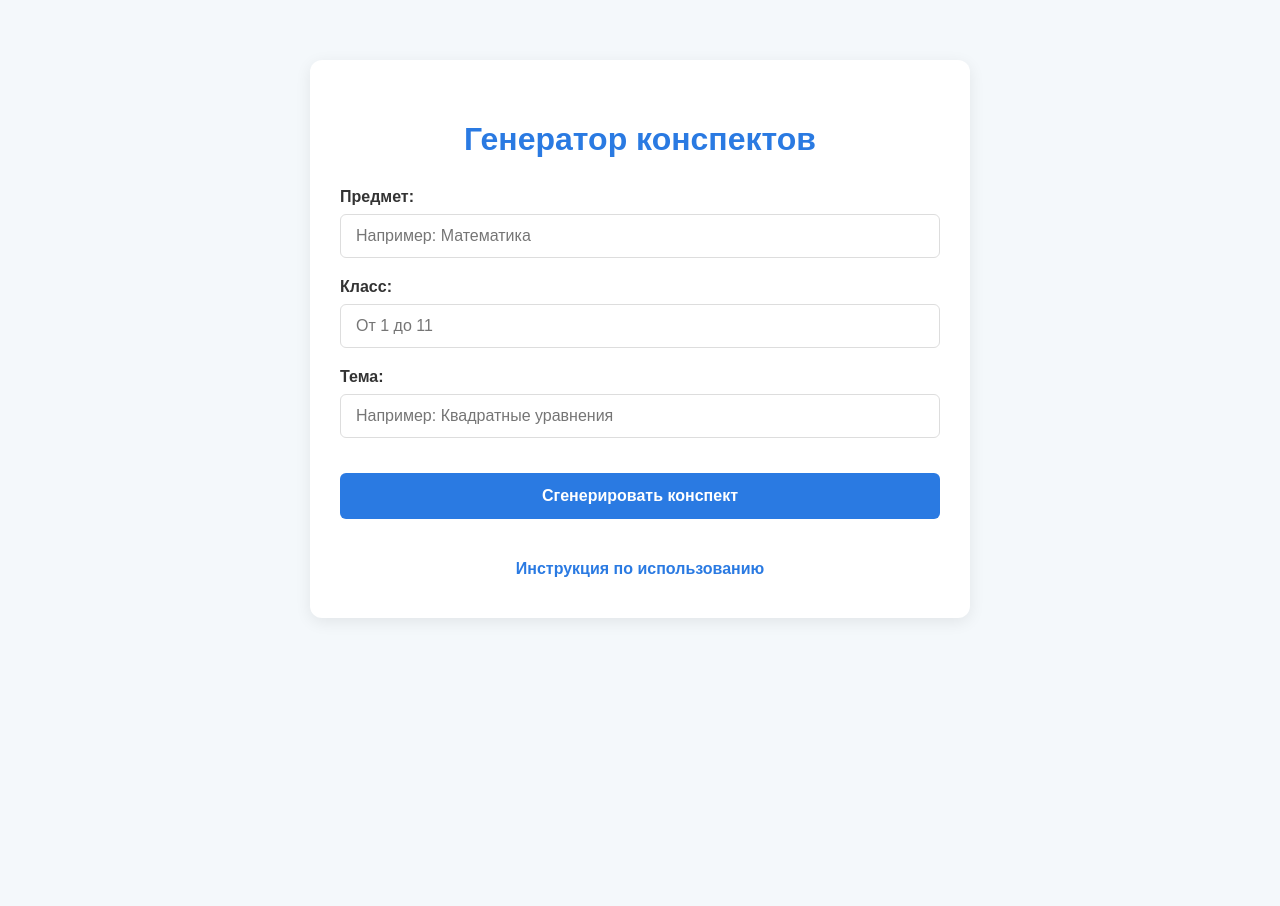
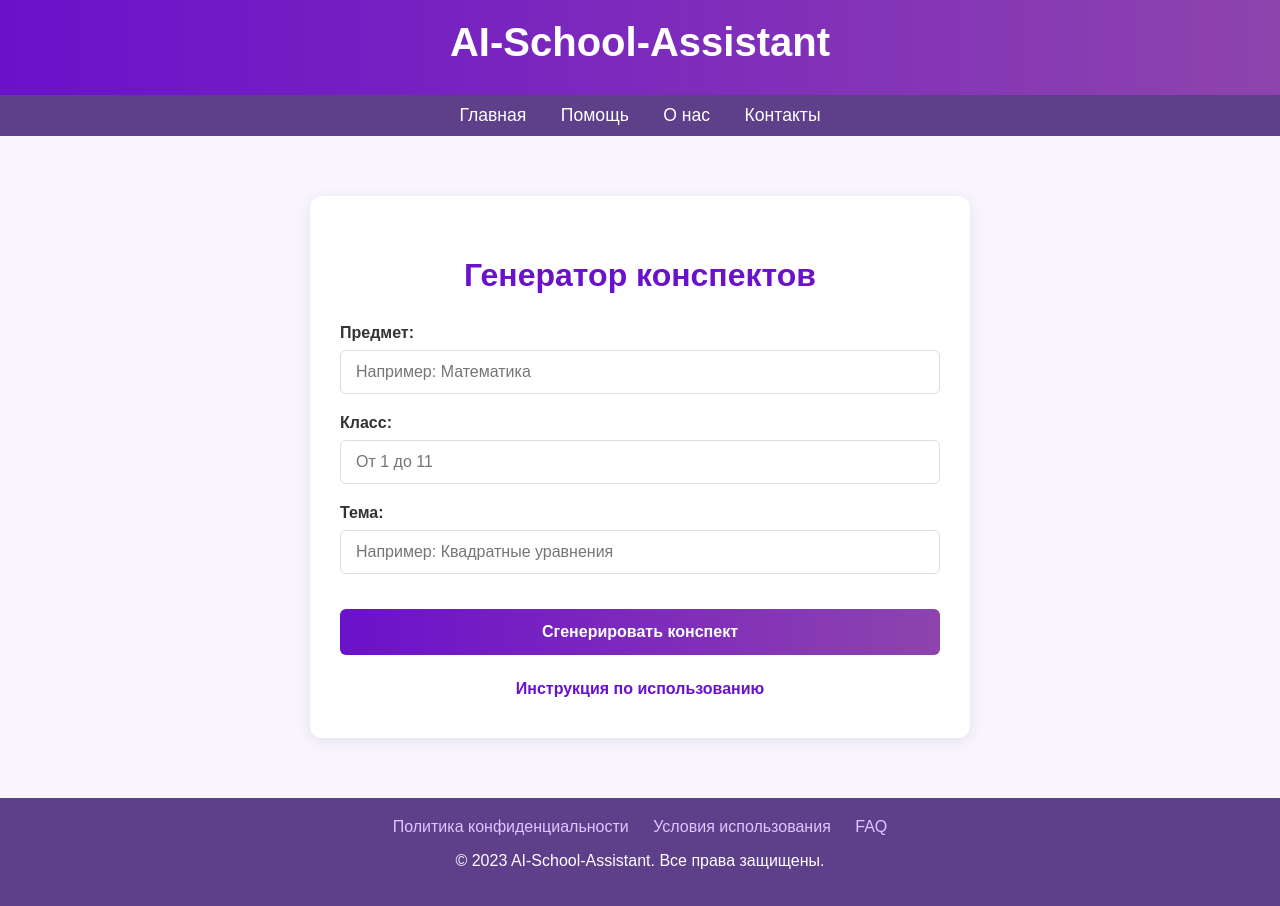
Before and after one commit to Avd0nin/AI-School-Assistant, a Flask app: page /make_summary in a window 1280 px wide. Before the commit the page ends 619 px from the top, so only its background shows below. Run offline with Flask 3, Linux system fonts and the light colour scheme.

Commit message:
половина того что делал, что то не сохранилось

```diff
--- a/backend/app.py
+++ b/backend/app.py
@@ -1,4 +1,4 @@
-from flask import Flask, Response, request, redirect
+from flask import Flask, Response, request, redirect, render_template, url_for
 import requests
 
 
@@ -15,13 +15,14 @@ class Maker:  # класс для генерации конспектов
         data = {
             "model": "deepseek-chat",
             "messages": [
-                {"role": "user", "content": f"отвечай с форматированием html и только по теме вопроса. представь, что ты учитель школьного предмета '{subject}' в {klass} классе. твой ученик хочет подготовится к контрольной работе по теме {theme}. подготовь для него краткий, но ёмкий конспект."}
+                {"role": "user", "content": f"отвечай с форматированием html в фиолетовом стиле и только по теме вопроса (чистый, абсолютно без постороннего контента, без побочных надписей). представь, что ты учитель школьного предмета '{subject}' в {klass} классе. твой ученик хочет подготовится к контрольной работе по теме {theme}. подготовь для него краткий, но ёмкий конспект."}
             ],
             "temperature": 1,  # управление креативностью (0-1)
             "max_tokens": 2000   # ограничение длины ответа
         }
 
         response = requests.post(self.url, json=data, headers=self.headers)
+        print(response.json()['choices'][0]['message']['content'])
         return response.json()['choices'][0]['message']['content']
 
 
@@ -30,240 +31,16 @@ main = Maker()
 
 app = Flask(__name__)
 
-
 # домашняя страницы
 @app.route('/', methods=['GET'])
-def index():
-    return '''
-    <!DOCTYPE html>
-    <html lang="ru">
-    <head>
-        <meta charset="UTF-8">
-        <meta name="viewport" content="width=device-width, initial-scale=1.0">
-        <title>AI-School-Assistant</title>
-        <style>
-            body {
-                font-family: 'Arial', sans-serif;
-                margin: 0;
-                padding: 0;
-                background-color: #f8f5ff;
-                color: #333;
-            }
-
-            header {
-                background: linear-gradient(to right, #6a11cb, #8e44ad);
-                color: white;
-                padding: 20px 0;
-                text-align: center;
-                box-shadow: 0 2px 5px rgba(0,0,0,0.1);
-            }
-
-            .logo {
-                font-size: 2.5em;
-                font-weight: bold;
-                margin-bottom: 10px;
-            }
-
-            nav {
-                background-color: #5d3f8a;
-                padding: 10px 0;
-            }
-
-            nav ul {
-                list-style-type: none;
-                margin: 0;
-                padding: 0;
-                text-align: center;
-            }
-
-            nav ul li {
-                display: inline;
-                margin: 0 15px;
-            }
-
-            nav ul li a {
-                color: white;
-                text-decoration: none;
-                font-size: 1.1em;
-                transition: color 0.3s;
-            }
-
-            nav ul li a:hover {
-                color: #d1c4e9;
-            }
-
-            main {
-                max-width: 1200px;
-                margin: 20px auto;
-                padding: 20px;
-                min-height: calc(100vh - 200px);
-            }
-
-            footer {
-                background-color: #4a235a;
-                color: white;
-                text-align: center;
-                padding: 20px 0;
-                margin-top: 20px;
-            }
-
-            .footer-content {
-                max-width: 1200px;
-                margin: 0 auto;
-            }
-
-            .footer-links {
-                margin-bottom: 15px;
-            }
-
-            .footer-links a {
-                color: #d1c4e9;
-                margin: 0 10px;
-                text-decoration: none;
-            }
-
-            .footer-links a:hover {
-                text-decoration: underline;
-            }
-        </style>
-    </head>
-    <body>
-        <header>
-            <div class="logo">AI-School-Assistant</div>
-        </header>
-
-        <nav>
-            <ul>
-                <li><a href="/">Главная</a></li>
-                <li><a href="help.html">Помощь</a></li>
-                <li><a href="about.html">О нас</a></li>
-                <li><a href="contact.html">Контакты</a></li>
-            </ul>
-        </nav>
-
-        <main>
-            <!-- Здесь будет основное содержимое страницы -->
-            <h1>Добро пожаловать в AI-School-Assistant</h1>
-            <p>Ваш умный помощник в образовательном процессе.</p>
-        </main>
-
-        <footer>
-            <div class="footer-content">
-                <div class="footer-links">
-                    <a href="privacy.html">Политика конфиденциальности</a>
-                    <a href="terms.html">Условия использования</a>
-                    <a href="faq.html">FAQ</a>
-                </div>
-                <p>&copy; 2023 AI-School-Assistant. Все права защищены.</p>
-            </div>
-        </footer>
-    </body>
-    </html>'''
+def home():
+    return render_template('home.html')
 
 
 # маршрут страницы с генерацией конспекта
 @app.route('/make_summary', methods=['GET'])
-def home():
-    return '''
-    <html>
-        <head>
-            <title>AI School Assistant</title>
-            <style>
-                body {
-                    font-family: Arial, sans-serif;
-                    background: #f4f8fb;
-                    color: #222;
-                    margin: 0;
-                    padding: 0;
-                }
-                .container {
-                    max-width: 600px;
-                    margin: 60px auto;
-                    background: #fff;
-                    border-radius: 12px;
-                    box-shadow: 0 4px 16px rgba(0,0,0,0.08);
-                    padding: 40px 30px;
-                    text-align: center;
-                }
-                h1 {
-                    color: #2a7ae2;
-                    margin-bottom: 18px;
-                }
-                .summary-form {
-                    display: flex;
-                    flex-direction: column;
-                    gap: 20px;
-                    margin-top: 30px;
-                }
-                .form-group {
-                    display: flex;
-                    flex-direction: column;
-                    gap: 8px;
-                    text-align: left;
-                }
-                .form-group label {
-                    font-weight: bold;
-                    color: #333;
-                }
-                .form-group input {
-                    padding: 12px 15px;
-                    border: 1px solid #ddd;
-                    border-radius: 6px;
-                    font-size: 16px;
-                }
-                .submit-btn {
-                    margin-top: 15px;
-                    padding: 14px 20px;
-                    background: #2a7ae2;
-                    color: white;
-                    border: none;
-                    border-radius: 6px;
-                    font-size: 16px;
-                    font-weight: bold;
-                    cursor: pointer;
-                    transition: background 0.2s;
-                }
-                .submit-btn:hover {
-                    background: #185a9d;
-                }
-                .help-link {
-                    display: inline-block;
-                    margin-top: 25px;
-                    color: #2a7ae2;
-                    text-decoration: none;
-                    font-weight: bold;
-                }
-                .help-link:hover {
-                    text-decoration: underline;
-                }
-            </style>
-        </head>
-        <body>
-            <div class="container">
-                <h1>Генератор конспектов</h1>
-                <form action="/make_summary" method="get" class="summary-form">
-                    <div class="form-group">
-                        <label for="subject">Предмет:</label>
-                        <input type="text" id="subject" name="subject" required placeholder="Например: Математика">
-                    </div>
-
-                    <div class="form-group">
-                        <label for="klass">Класс:</label>
-                        <input type="number" id="klass" name="klass" min="1" max="11" required placeholder="От 1 до 11">
-                    </div>
-
-                    <div class="form-group">
-                        <label for="theme">Тема:</label>
-                        <input type="text" id="theme" name="theme" required placeholder="Например: Квадратные уравнения">
-                    </div>
-
-                    <button type="submit" class="submit-btn">Сгенерировать конспект</button>
-                </form>
-                <a href="/help" class="help-link">Инструкция по использованию</a>
-            </div>
-        </body>
-    </html>
-    '''
+def generate():
+    return render_template('generate_summary.html')
 
 
 # тестовый маршрут для генерации изображений
@@ -337,38 +114,22 @@ def info():
     '''
 
 
-# обработчик формы
-@app.route('/api/make_summary', methods=['GET'])
-def handle_form():
-    subject = request.args.get('subject')
-    klass = request.args.get('klass')
-    theme = request.args.get('theme')
 
-    if not all([subject, klass, theme]):
-        return "Все поля должны быть заполнены", 400
-
-    try:
-        klass_int = int(klass)
-        if klass_int < 1 or klass_int > 11:
-            return "Класс должен быть числом от 1 до 11", 400
-    except (ValueError, TypeError):
-        return "Класс должен быть числом", 400
-
-    return redirect(f'/make_summary/{subject}/{klass_int}/{theme}')
+# основной маршрут для генерации конспекта
+@app.route('/api/make_summary/<subject>/<klass>/<theme>', methods=['GET'])
+def question(subject, klass, theme):
+        result = main.create(subject, klass, theme)
+        return result
 
 
-# основной маршрут для генерации конспекта
-@app.route('/api/make_summary/<string:subject>/<int:klass>/<string:theme>', methods=['GET'])
-def question(subject, klass, theme):
+@app.route('/api/make_summary_load', methods=['POST'])
+def action():
     try:
+        subject, klass, theme = request.form.get('subject'), int(request.form.get('klass')), request.form.get('theme')
         # Проверяем корректность класса
         if klass < 1 or klass > 11:
             return f"Некорректный класс (должен быть от 1 до 11), у вас {klass}", 400
-        # Проверяем, что тема не пустая
-        if not theme.strip():
-            return "Тема не может быть пустой", 400
-        result = main.create(subject, klass, theme)
-        return result
+        return render_template('summary_loading.html', subject=subject, klass=klass, theme=theme)
     except Exception as e:
         return f"Внутренняя ошибка сервера: {str(e)}", 500
 
--- /dev/null
+++ b/backend/static/css/style.css
@@ -0,0 +1,181 @@
+body {
+    font-family: 'Arial', sans-serif;
+    margin: 0;
+    padding: 0;
+    background-color: #f8f5ff;
+    color: #333;
+}
+
+header {
+    background: linear-gradient(to right, #6a11cb, #8e44ad);
+    color: white;
+    padding: 20px 0;
+    text-align: center;
+    box-shadow: 0 2px 5px rgba(0,0,0,0.1);
+}
+
+.logo {
+    font-size: 2.5em;
+    font-weight: bold;
+    margin-bottom: 10px;
+}
+
+nav {
+    background-color: #5d3f8a;
+    padding: 10px 0;
+}
+
+nav ul {
+    list-style-type: none;
+    margin: 0;
+    padding: 0;
+    text-align: center;
+}
+
+nav ul li {
+    display: inline;
+    margin: 0 15px;
+}
+
+nav ul li a {
+    color: white;
+    text-decoration: none;
+    font-size: 1.1em;
+    transition: color 0.3s;
+}
+
+nav ul li a:hover {
+    color: #e0c6ff;
+}
+
+.container {
+    max-width: 600px;
+    margin: 60px auto;
+    background: #fff;
+    border-radius: 12px;
+    box-shadow: 0 4px 16px rgba(0,0,0,0.08);
+    padding: 40px 30px;
+    text-align: center;
+}
+
+h1 {
+    color: #6a11cb;
+    margin-bottom: 18px;
+}
+
+.summary-form {
+    display: flex;
+    flex-direction: column;
+    gap: 20px;
+    margin-top: 30px;
+}
+
+.form-group {
+    display: flex;
+    flex-direction: column;
+    gap: 8px;
+    text-align: left;
+}
+
+.form-group label {
+    font-weight: bold;
+    color: #333;
+}
+
+.form-group input {
+    padding: 12px 15px;
+    border: 1px solid #ddd;
+    border-radius: 6px;
+    font-size: 16px;
+}
+
+.submit-btn {
+    margin-top: 15px;
+    padding: 14px 20px;
+    background: linear-gradient(to right, #6a11cb, #8e44ad);
+    color: white;
+    border: none;
+    border-radius: 6px;
+    font-size: 16px;
+    font-weight: bold;
+    cursor: pointer;
+    transition: background 0.2s;
+}
+
+.submit-btn:hover {
+    background: #5d3f8a;
+}
+
+.help-link {
+    display: inline-block;
+    margin-top: 25px;
+    color: #6a11cb;
+    text-decoration: none;
+    font-weight: bold;
+}
+
+.help-link:hover {
+    text-decoration: underline;
+}
+
+footer {
+    background-color: #5d3f8a;
+    color: white;
+    text-align: center;
+    padding: 20px 0;
+    margin-top: 20px;
+}
+
+.footer-content {
+    max-width: 1200px;
+    margin: 0 auto;
+}
+
+.footer-links {
+    margin-bottom: 15px;
+}
+
+.footer-links a {
+    color: #e0c6ff;
+    margin: 0 10px;
+    text-decoration: none;
+}
+
+.footer-links a:hover {
+    text-decoration: underline;
+}
+.footer-social {
+    margin-bottom: 15px;
+}
+
+.social-icon {
+    color: #e0c6ff;
+    font-size: 1.2em;
+    margin: 0 10px;
+    transition: color 0.3s;
+}
+
+.social-icon:hover {
+    color: white;
+}
+
+.footer-copyright {
+    font-size: 0.9em;
+    color: #e0c6ff;
+}
+
+.footer-copyright p {
+    margin: 0;
+}
+
+/* Responsive adjustments for footer */
+@media (max-width: 768px) {
+    .footer-links a {
+        display: block;
+        margin: 10px 0;
+    }
+
+    .footer-social {
+        margin-top: 20px;
+    }
+}
--- a/backend/templates/generate_summary.html
+++ b/backend/templates/generate_summary.html
@@ -6,7 +6,7 @@
     <body>
         <div class="container">
             <h1>Генератор конспектов</h1>
-            <form action="/api/make_summary" method="post" class="summary-form">
+            <form action="/api/make_summary_load" method="POST" class="summary-form">
                 <div class="form-group">
                     <label for="subject">Предмет:</label>
                     <input type="text" id="subject" name="subject" required placeholder="Например: Математика">
```
